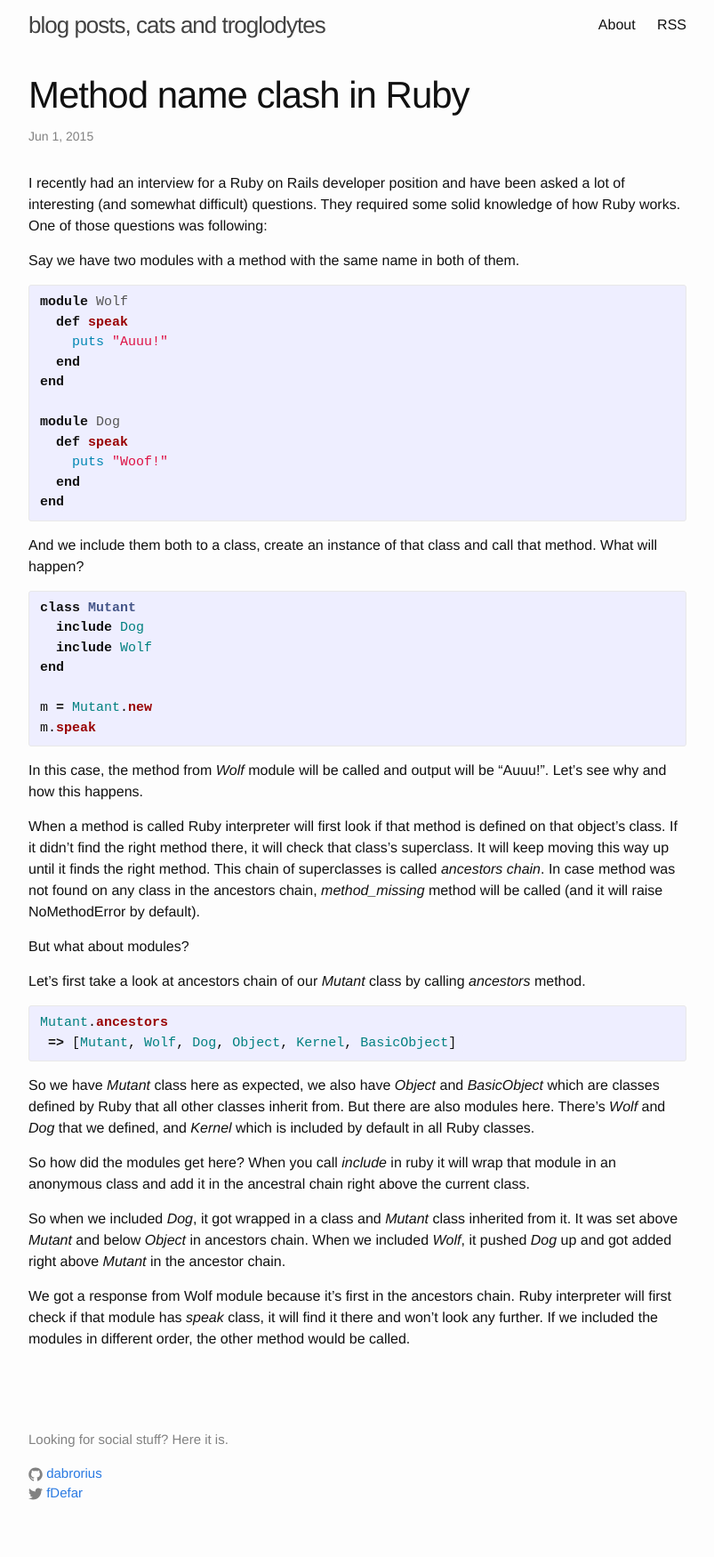
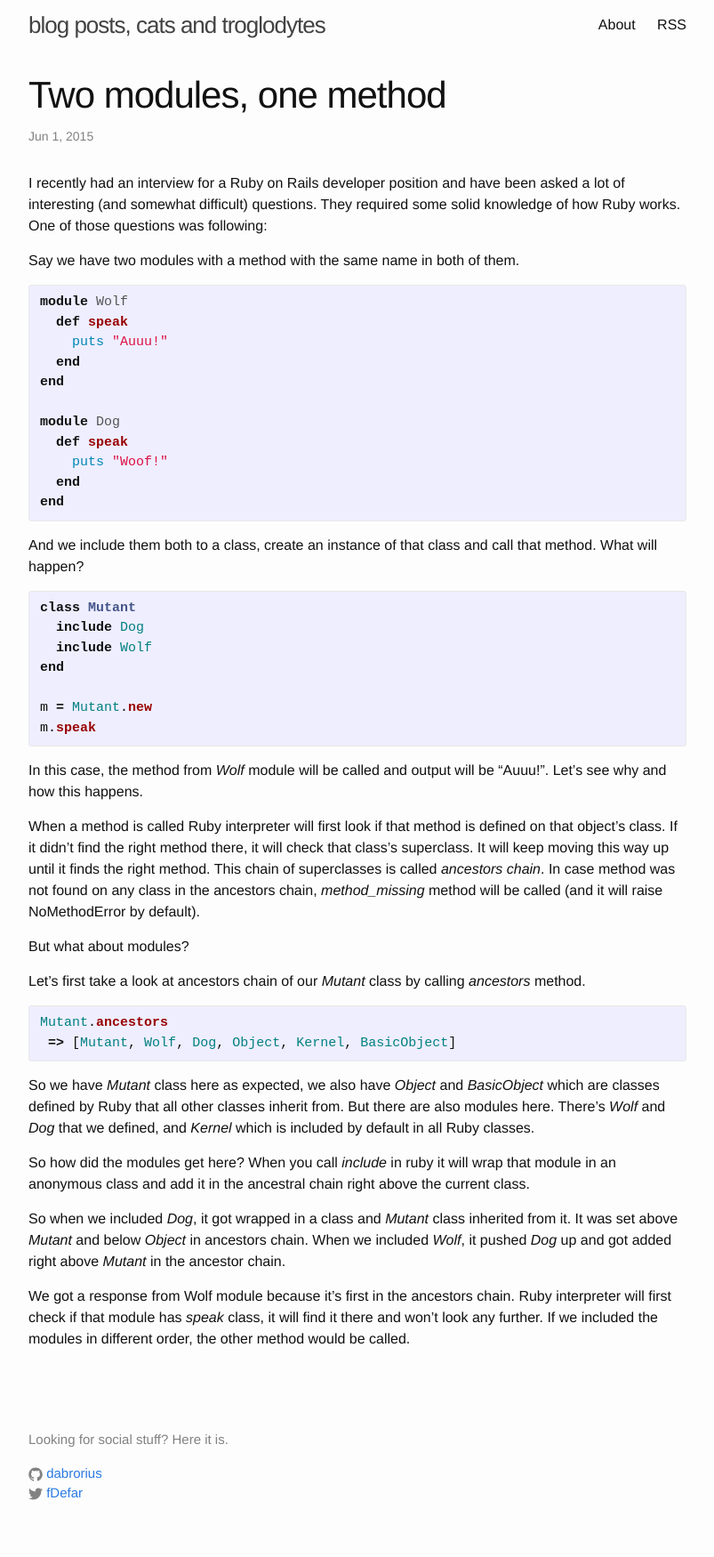
Before and after one commit to dabrorius/dabrorius.github.io, a Jekyll site: the page built from _posts/2015-06-01-method-name-clash.markdown, in a window 1280 px wide. Shown: the whole page at 89% size, without its empty margins (238-1041 px from the left). Built offline with Jekyll 4.4.1, drawn with Linux system fonts in a browser that asks for light colours.

Commit message:
Change post title

```diff
--- a/_posts/2015-06-01-method-name-clash.markdown
+++ b/_posts/2015-06-01-method-name-clash.markdown
@@ -1,6 +1,6 @@
 ---
 layout: post
-title:  "Method name clash in Ruby"
+title:  "Two modules, one method"
 date:   2015-06-01 21:26:00
 categories: jekyll update
 ---
```
